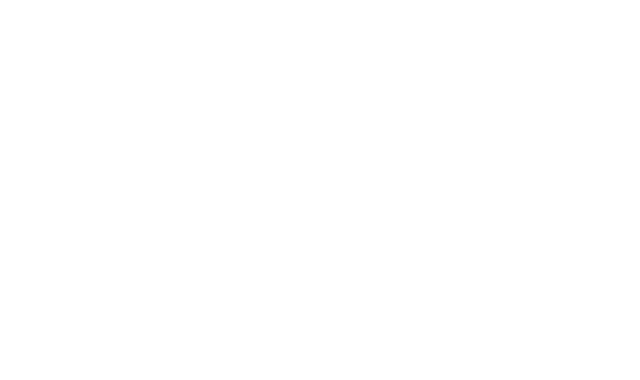
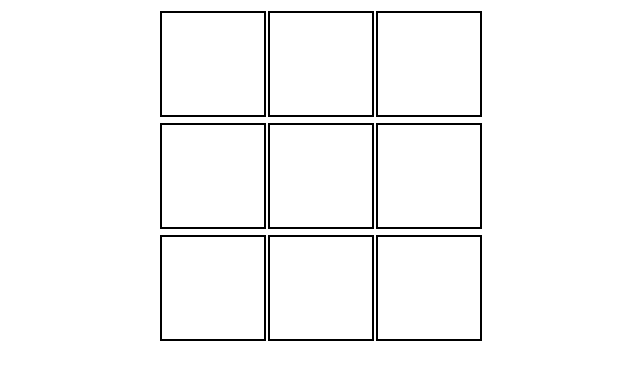
Before and after one commit to irokas/TicTacToe, a React (Create React App) app in the folder react-app/: page / in a window 1280 px wide. Shown: the top 380 px of the page, without its empty margins (319-959 px from the left). Built offline with nearby package versions, Linux system fonts and the light colour scheme.

Commit message:
Added css

```diff
--- a/react-app/src/styles.css
+++ b/react-app/src/styles.css
@@ -1,7 +1,7 @@
 .square {
-  background: white;
   height: 100px;
   width: 100px;
+  border: 2px solid black;
 }
 .grid {
   display: flex;
```
